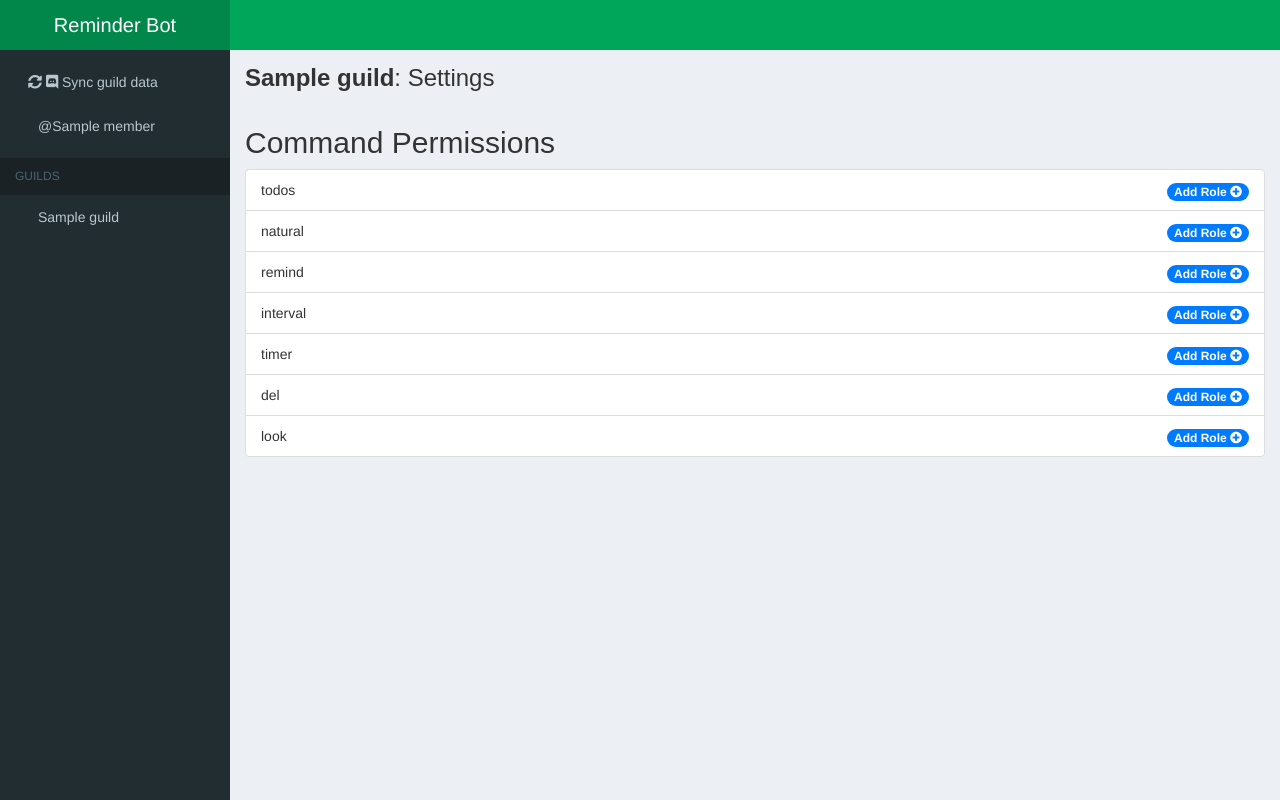
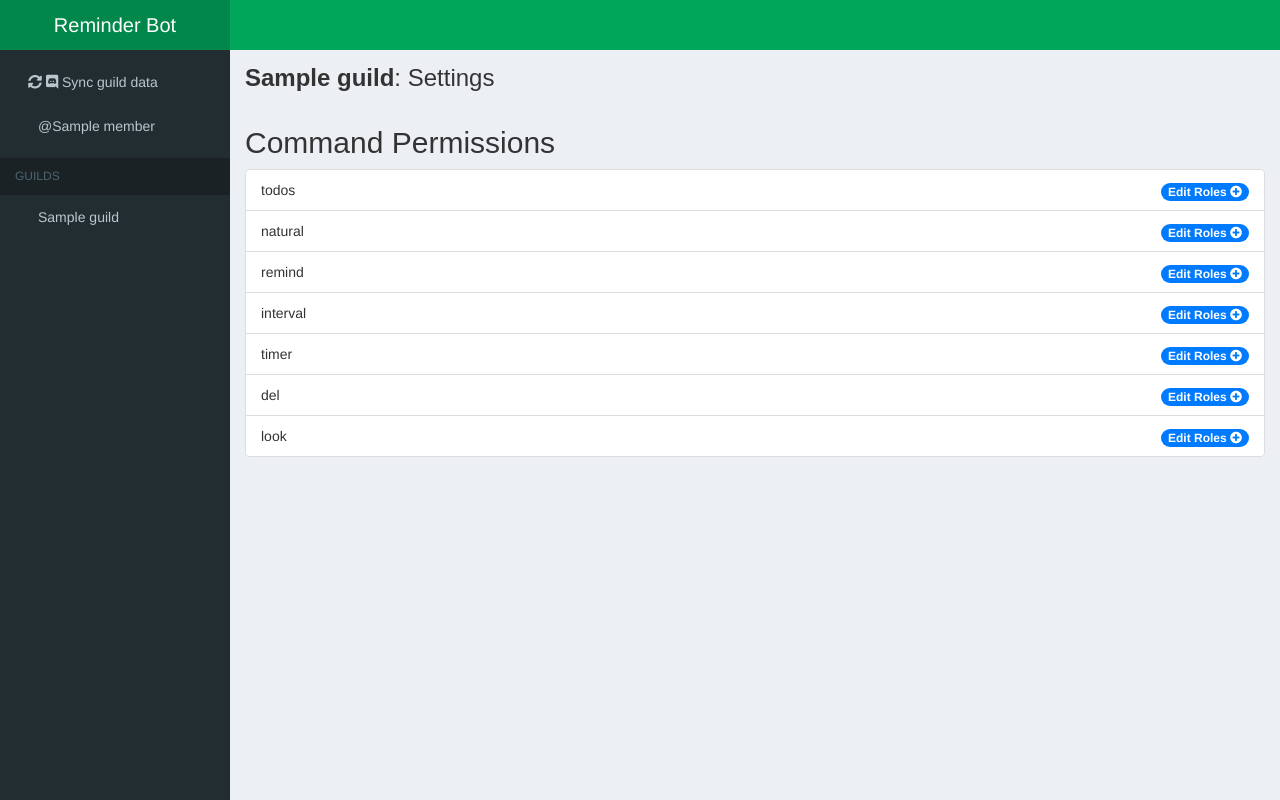
Before and after one commit to reminder-bot/web, a Flask app: template app/templates/settings_dashboard/settings_dashboard.html in a window 1280 px wide. Run offline with Flask 2, Linux system fonts and the light colour scheme; tables that the repository leaves empty hold one stand-in row (values such as "Sample post"); the template is opened without the code that fills it: values that come from a table or form of the project are taken from there, most other values are stand-ins (such as "Sample title", 1, 10 or a date in 2020); parts of the project's set-up code (start-up, migrations or seed data) failed here and were passed over; some libraries are stand-ins or nearby versions; some web fonts are replaced.

Commit message:
show command name on modal.  changed 'add role' to 'edit roles'. added settings tab to guild

```diff
--- a/app/templates/dashboard_base.html
+++ b/app/templates/dashboard_base.html
@@ -71,6 +71,7 @@
                                 <ul class="treeview-menu">
                                     <li><a href="{{ url_for('dashboard', id=guild.guild) }}">Reminders</a></li>
                                     <li><a href="{{ url_for('audit_log', id=guild.guild) }}">Reminder Audit Log</a></li>
+                                    <li><a href="{{ url_for('settings_dashboard', id=guild.guild) }}">Settings</a></li>
                                 </ul>
                             </li>
                         {% endfor %}
--- a/app/templates/settings_dashboard/settings_dashboard.html
+++ b/app/templates/settings_dashboard/settings_dashboard.html
@@ -23,7 +23,7 @@
                         {% endfor %}
 
                         <a class="badge add-role" id="add-roles-{{ command }}" style="background-color: #007bff;" href="#role-modal" data-toggle="modal">
-                            Add Role
+                            Edit Roles
                             <i class="fas fa-plus-circle"></i>
                         </a>
                     </span>
@@ -35,7 +35,7 @@
             <div class="modal-dialog" role="document">
                 <div class="modal-content">
                     <div class="modal-header">
-                        <h4 class="modal-title">Add Roles</h4>
+                        <h4 class="modal-title">Add Roles for <strong id="command-name"></strong></h4>
                     </div>
                     <div class="modal-body">
                         <div class="role-controller" data-command="">
@@ -78,7 +78,10 @@ $('#role-modal').on('show.bs.modal', function (event) {
         return Number(i.dataset.roleId);
     });
 
-    $role_controller.data('command', $trigger.closest('li').data('command'));
+    let command = $trigger.closest('li').data('command');
+
+    $role_controller.data('command', command);
+    $('#command-name').text(command)
 
     $role_controller.find('input.role-selector').each(function () {
         if (current_roles.includes($(this).data('role-id'))) {
```
